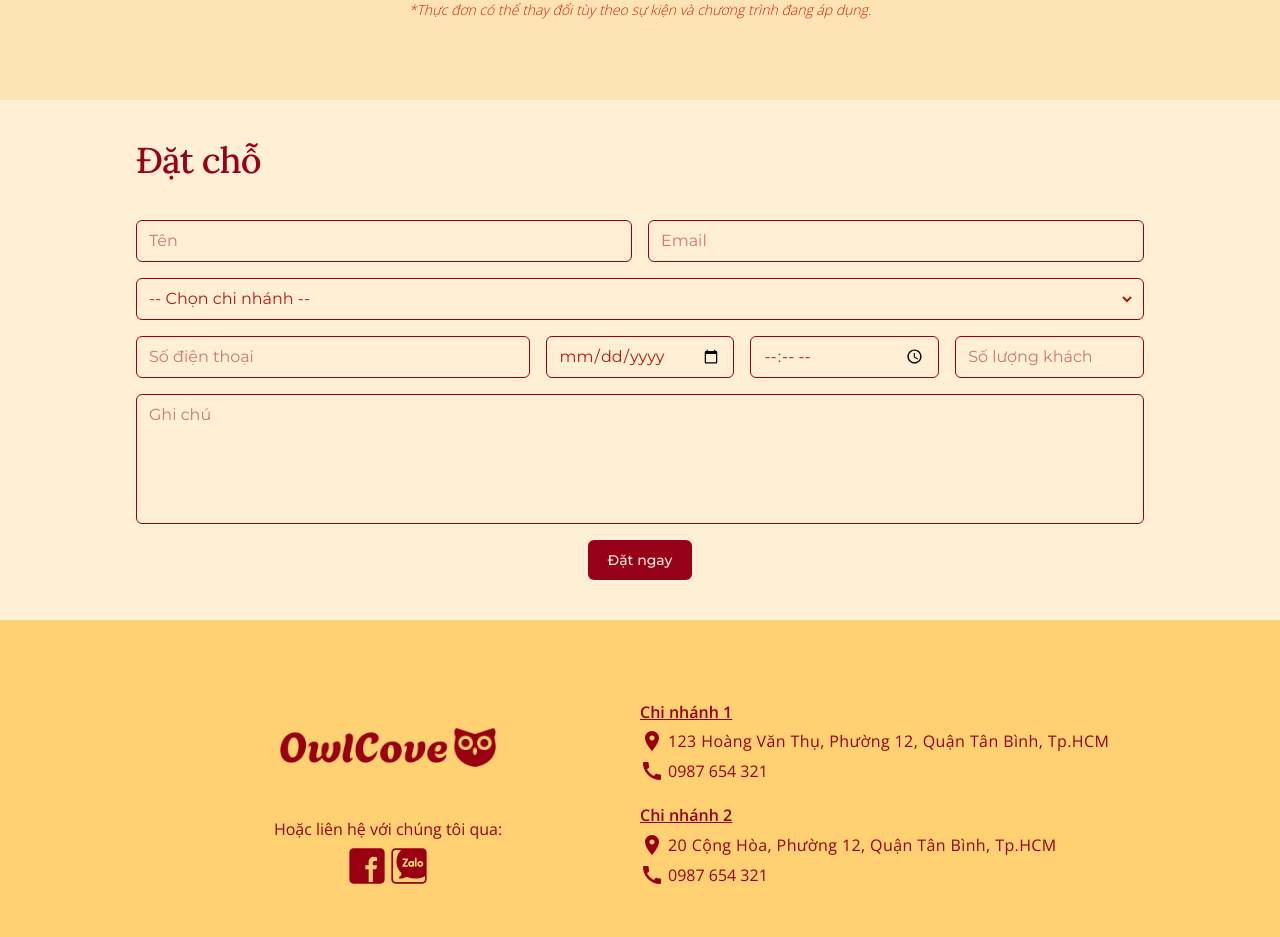
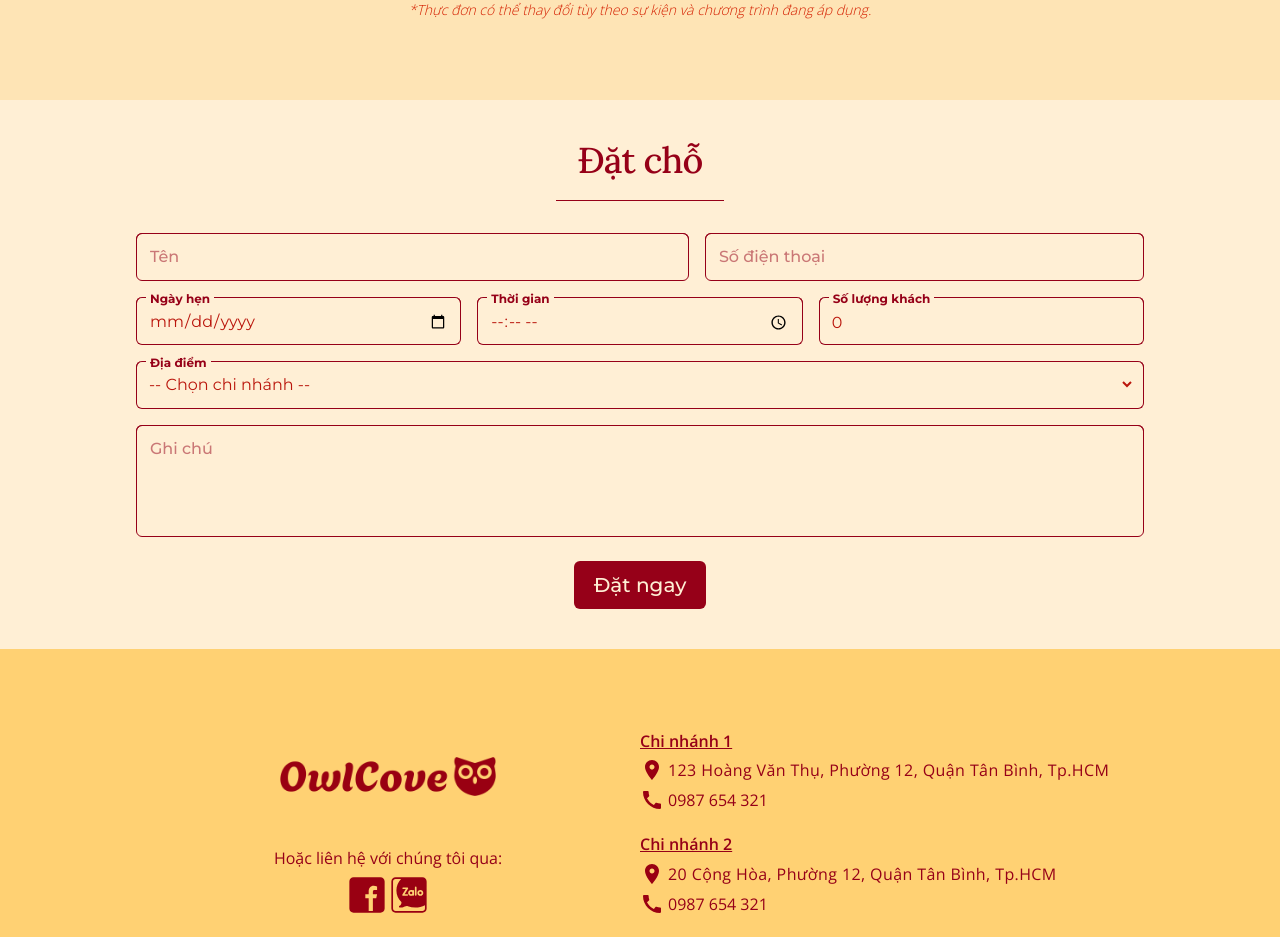
Before and after one commit to DukeHaymich/Owlcove, a Next.js app in the folder frontend/: page / in a window 1280 px wide. Shown: the part 3296-4233 px from the top of the page. Built offline with nearby package versions, Linux system fonts and the light colour scheme.

Commit message:
add: form fields' label, scroll margin

```diff
--- a/frontend/src/components/common/Input/index.tsx
+++ b/frontend/src/components/common/Input/index.tsx
@@ -1,21 +1,34 @@
 import { VariantProps } from 'class-variance-authority';
+import clsx from 'clsx';
 import * as React from 'react';
 import { InputHTMLAttributes } from 'react';
-import { inputVariants } from './style';
+import { inputLabelVariants, inputVariants } from './style';
 
 interface InputProps
   extends InputHTMLAttributes<HTMLInputElement>,
-    VariantProps<typeof inputVariants> {}
+    VariantProps<typeof inputVariants> {
+  label?: string;
+  containerClassName?: string;
+}
 
 const Input = React.forwardRef<HTMLInputElement, InputProps>(
-  ({ className, variant, scale, type, ...props }, ref) => {
+  ({ className, containerClassName, variant, scale, type, label, id, ...props }, ref) => {
     return (
+      <div className={clsx('relative', containerClassName)}>
         <input
           type={type}
           className={inputVariants({ variant, scale, className })}
           ref={ref}
+          id={id}
           {...props}
+          placeholder=''
         />
+        <label
+          className={inputLabelVariants({ variant, scale })}
+          htmlFor={id}>
+          {label}
+        </label>
+      </div>
     );
   }
 );
--- a/frontend/src/components/common/Input/style.ts
+++ b/frontend/src/components/common/Input/style.ts
@@ -1,14 +1,14 @@
 import { cva } from "class-variance-authority";
 
-export const inputVariants = cva(
-  "box-content transition-color duration-200",
+const inputVariants = cva(
+  "transition-all w-full peer",
   {
     variants: {
       variant: {
-        outline: "bg-cream-100 text-primary-light border border-primary hover:bg-cream-200/20 focus:bg-cream-200/50 outline-none focus:ring-0 placeholder:text-primary/50 focus:border-primary-lighter",
+        outline: "bg-transparent text-primary-light outline-none focus:ring-0 border border-primary placeholder-shown:border-t border-t-0 focus:border-primary-lighter focus:border-t-0 hover:bg-cream-200/20 focus:bg-cream-200/50",
       },
       scale: {
-        normal: "h-10 px-3 rounded-md"
+        normal: "h-12 px-3 pt-1 rounded-md"
       }
     },
     defaultVariants: {
@@ -16,4 +16,24 @@ export const inputVariants = cva(
       scale: "normal",
     },
   }
-)
+);
+
+const inputLabelVariants = cva(
+  "before:content[' '] after:content[' '] pointer-events-none absolute left-0 flex h-full w-full select-none transition-all",
+  {
+    variants: {
+      variant: {
+        outline: "font-bold text-primary peer-hover:text-primary-light peer-placeholder-shown:peer-hover:text-primary-light/65 peer-placeholder-shown:peer-focus:text-primary-light before:pointer-events-none before:box-border before:block before:border-primary before:transition-all after:pointer-events-none after:box-border after:block after:flex-grow after:border-primary after:transition-all peer-placeholder-shown:text-primary/50 peer-placeholder-shown:font-medium peer-placeholder-shown:before:border-primary peer-placeholder-shown:after:border-primary peer-focus:text-primary-lighter peer-focus:font-bold peer-focus:before:border-primary-lighter peer-focus:after:border-primary-lighter",
+      },
+      scale: {
+        normal: "-top-1.5 text-xs peer-placeholder-shown:text-base peer-focus:text-xs peer-focus:leading-tight peer-placeholder-shown:leading-[3.75] before:mt-1.5 before:mr-1 before:h-1.5 before:w-2.5 before:border-t before:border-l before:rounded-tl-md after:mt-1.5 after:ml-1 after:h-1.5 after:w-2.5 after:border-t after:border-r after:rounded-tr-md"
+      }
+    },
+    defaultVariants: {
+      variant: "outline",
+      scale: "normal",
+    },
+  }
+);
+
+export { inputVariants, inputLabelVariants }
--- a/frontend/src/components/common/Select/index.tsx
+++ b/frontend/src/components/common/Select/index.tsx
@@ -1,20 +1,34 @@
 import { VariantProps } from 'class-variance-authority';
 import React, { OptionHTMLAttributes, SelectHTMLAttributes } from 'react';
-import { selectContainerVariants, selectOptionVariants, selectPrimitiveVariants } from './style';
+import {
+  selectContainerVariants,
+  selectLabelVariants,
+  selectOptionVariants,
+  selectPrimitiveVariants,
+} from './style';
 
 interface SelectProps
   extends SelectHTMLAttributes<HTMLSelectElement>,
-    VariantProps<typeof selectContainerVariants> {}
+    VariantProps<typeof selectContainerVariants> {
+  label?: string;
+  containerClassName?: string;
+}
 
 const Select = React.forwardRef<HTMLSelectElement, SelectProps>(
-  ({ className, variant, scale, ...props }, ref) => {
+  ({ className, containerClassName, variant, scale, label, id, ...props }, ref) => {
     return (
-      <div className={selectContainerVariants({ variant, scale, className })}>
+      <div className={selectContainerVariants({ variant, scale, className: containerClassName })}>
         <select
-          className={selectPrimitiveVariants({ scale })}
+          className={selectPrimitiveVariants({ scale, className })}
           ref={ref}
+          id={id}
           {...props}
         />
+        <label
+          className={selectLabelVariants({ variant, scale })}
+          htmlFor={id}>
+          {label}
+        </label>
       </div>
     );
   }
--- a/frontend/src/components/common/Select/style.ts
+++ b/frontend/src/components/common/Select/style.ts
@@ -1,14 +1,14 @@
 import { cva } from "class-variance-authority";
 
 const selectContainerVariants = cva(
-  "box-content transition-color duration-200",
+  "transition-all relative",
   {
     variants: {
       variant: {
-        outline: "bg-cream-100 text-primary-light border border-primary hover:bg-cream-200/20 has-[:focus]:bg-cream-200/50 has-[:focus]:border-primary-lighter",
+        outline: "bg-transparent text-primary-light border border-primary border-t-0 hover:bg-cream-200/20 has-[:focus]:bg-cream-200/50 has-[:focus]:border-primary-lighter",
       },
       scale: {
-        normal: "h-10 rounded-md"
+        normal: "h-12 rounded-md"
       }
     },
     defaultVariants: {
@@ -19,7 +19,7 @@ const selectContainerVariants = cva(
 )
 
 const selectPrimitiveVariants = cva(
-  'h-full w-full border-r-transparent bg-transparent outline-none focus:ring-0 placeholder:text-primary/50',
+  'h-full w-full border-r-transparent bg-transparent outline-none focus:ring-0 peer',
   {
     variants: {
       scale: {
@@ -31,6 +31,27 @@ const selectPrimitiveVariants = cva(
     },
   }
 )
+
+
+const selectLabelVariants = cva(
+  "before:content[' '] after:content[' '] pointer-events-none absolute left-0 flex h-full w-full select-none transition-all",
+  {
+    variants: {
+      variant: {
+        outline: "font-bold text-primary peer-hover:text-primary-light peer-placeholder-shown:peer-hover:text-primary-light/65 peer-placeholder-shown:peer-focus:text-primary-light before:pointer-events-none before:box-border before:block before:border-primary before:transition-all after:pointer-events-none after:box-border after:block after:flex-grow after:border-primary after:transition-all peer-placeholder-shown:text-primary/50 peer-placeholder-shown:font-medium peer-placeholder-shown:before:border-primary peer-placeholder-shown:after:border-primary peer-focus:text-primary-lighter peer-focus:font-bold peer-focus:before:border-primary-lighter peer-focus:after:border-primary-lighter",
+      },
+      scale: {
+        normal: "-top-1.5 text-xs peer-placeholder-shown:text-base peer-focus:text-xs peer-focus:leading-tight peer-placeholder-shown:leading-[3.75] before:mt-1.5 before:mr-1 before:h-1.5 before:w-2.5 before:border-t before:border-l before:rounded-tl-md after:mt-1.5 after:ml-1 after:h-1.5 after:w-2.5 after:border-t after:border-r after:rounded-tr-md before:-ml-px after:-mr-px"
+      }
+    },
+    defaultVariants: {
+      variant: "outline",
+      scale: "normal",
+    },
+  }
+);
+
+
 const selectOptionVariants = cva("m-10",
   {
     variants: {
@@ -44,4 +65,4 @@ const selectOptionVariants = cva("m-10",
   }
 )
 
-export { selectContainerVariants, selectPrimitiveVariants, selectOptionVariants };
+export { selectContainerVariants, selectPrimitiveVariants, selectOptionVariants, selectLabelVariants };
--- a/frontend/src/components/common/Textarea/index.tsx
+++ b/frontend/src/components/common/Textarea/index.tsx
@@ -1,20 +1,32 @@
 import * as React from 'react';
-import { textareaVariants } from './style';
+import { textareaLabelVariants, textareaVariants } from './style';
 import { TextareaHTMLAttributes } from 'react';
 import { VariantProps } from 'class-variance-authority';
+import clsx from 'clsx';
 
 interface TextareaProps
   extends TextareaHTMLAttributes<HTMLTextAreaElement>,
-    VariantProps<typeof textareaVariants> {}
+    VariantProps<typeof textareaVariants> {
+  label?: string;
+  containerClassName?: string;
+}
 
 const Textarea = React.forwardRef<HTMLTextAreaElement, TextareaProps>(
-  ({ className, variant, ...props }, ref) => {
+  ({ className, containerClassName, variant, scale, label, id, ...props }, ref) => {
     return (
-      <textarea
-        className={textareaVariants({ variant, className })}
-        ref={ref}
-        {...props}
-      />
+      <div className={clsx('relative', containerClassName)}>
+        <textarea
+          className={textareaVariants({ variant, className })}
+          ref={ref}
+          {...props}
+          placeholder=''
+        />
+        <label
+          className={textareaLabelVariants({ variant, scale })}
+          htmlFor={id}>
+          {label}
+        </label>
+      </div>
     );
   }
 );
--- a/frontend/src/components/common/Textarea/style.ts
+++ b/frontend/src/components/common/Textarea/style.ts
@@ -1,11 +1,11 @@
 import { cva } from "class-variance-authority";
 
-export const textareaVariants = cva(
-  "box-content transition-color duration-200",
+const textareaVariants = cva(
+  "transition-all w-full h-full peer",
   {
     variants: {
       variant: {
-        outline: "bg-cream-100 text-primary-light border border-primary hover:bg-cream-200/20 focus:bg-cream-200/50 outline-none focus:ring-0 placeholder:text-primary/50 focus:border-primary-lighter",
+        outline: "bg-transparent text-primary-light outline-none focus:ring-0 border border-primary placeholder-shown:border-t border-t-0 focus:border-primary-lighter focus:border-t-0 hover:bg-cream-200/20 focus:bg-cream-200/50",
       },
       scale: {
         normal: "px-3 py-2 rounded-md"
@@ -13,7 +13,27 @@ export const textareaVariants = cva(
     },
     defaultVariants: {
       variant: "outline",
-      scale: 'normal',
+      scale: "normal",
     },
   }
-)
+);
+
+const textareaLabelVariants = cva(
+  "before:content[' '] after:content[' '] pointer-events-none absolute left-0 flex h-full w-full select-none transition-all",
+  {
+    variants: {
+      variant: {
+        outline: "font-bold text-primary peer-hover:text-primary-light peer-placeholder-shown:peer-hover:text-primary-light/65 peer-placeholder-shown:peer-focus:text-primary-light before:pointer-events-none before:box-border before:block before:border-primary before:transition-all after:pointer-events-none after:box-border after:block after:flex-grow after:border-primary after:transition-all peer-placeholder-shown:text-primary/50 peer-placeholder-shown:font-medium peer-placeholder-shown:before:border-primary peer-placeholder-shown:after:border-primary peer-focus:text-primary-lighter peer-focus:font-bold peer-focus:before:border-primary-lighter peer-focus:after:border-primary-lighter",
+      },
+      scale: {
+        normal: "-top-1.5 text-xs peer-placeholder-shown:text-base peer-focus:text-xs peer-focus:leading-tight peer-placeholder-shown:leading-[3.75] before:mt-1.5 before:mr-1 before:h-1.5 before:w-2.5 before:border-t before:border-l before:rounded-tl-md after:mt-1.5 after:ml-1 after:h-1.5 after:w-2.5 after:border-t after:border-r after:rounded-tr-md"
+      }
+    },
+    defaultVariants: {
+      variant: "outline",
+      scale: "normal",
+    },
+  }
+);
+
+export { textareaVariants, textareaLabelVariants };
--- a/frontend/src/components/ui/blocks/Reservation/Form.tsx
+++ b/frontend/src/components/ui/blocks/Reservation/Form.tsx
@@ -17,7 +17,11 @@ export default function Form() {
     register,
     // watch,
     formState: { errors },
-  } = useForm<IReservationForm>();
+  } = useForm<IReservationForm>({
+    defaultValues: {
+      customerCount: 0,
+    },
+  });
 
   const onSubmit = (data: IReservationForm) => {
     console.log(data);
@@ -28,21 +32,40 @@ export default function Form() {
   return (
     <form
       onSubmit={handleSubmit(onSubmit)}
-      className='grid grid-cols-10 gap-4'>
+      className='grid grid-cols-9 gap-4'>
       <Input
         type='text'
-        placeholder='Tên'
-        className='col-span-5'
+        label='Tên'
+        containerClassName='col-span-5'
         {...register('name')}
       />
       <Input
-        type='email'
-        placeholder='Email'
-        className='col-span-5'
-        {...register('email')}
+        type='tel'
+        label='Số điện thoại'
+        containerClassName='col-span-4'
+        {...register('phone')}
+      />
+      <Input
+        type='date'
+        label='Ngày hẹn'
+        containerClassName='col-span-3'
+        {...register('date')}
+      />
+      <Input
+        type='time'
+        label='Thời gian'
+        containerClassName='col-span-3'
+        {...register('time')}
+      />
+      <Input
+        type='number'
+        label='Số lượng khách'
+        containerClassName='col-span-3'
+        {...register('customerCount')}
       />
       <Select
-        className='col-span-full'
+        label='Địa điểm'
+        containerClassName='col-span-full'
         defaultValue=''
         {...register('branch')}>
         <SelectOption
@@ -61,46 +84,17 @@ export default function Form() {
           );
         })}
       </Select>
-      {/* <Input
-        type='option'
-        placeholder='Chi nhánh'
-        className='col-span-full'
-        {...register('branch')}
-      /> */}
-      <Input
-        type='tel'
-        placeholder='Số điện thoại'
-        className='col-span-4'
-        {...register('phone')}
-      />
-      <Input
-        type='date'
-        placeholder='Ngày'
-        className='col-span-2'
-        {...register('date')}
-      />
-      <Input
-        type='time'
-        placeholder='Thời gian'
-        className='col-span-2'
-        {...register('time')}
-      />
-      <Input
-        type='number'
-        placeholder='Số lượng khách'
-        className='col-span-2'
-        {...register('customerCount')}
-      />
       <Textarea
-        placeholder='Ghi chú'
-        className='col-span-full h-28 resize-none'
+        label='Ghi chú'
+        containerClassName='col-span-full h-28'
+        className='resize-none'
         {...register('note')}
       />
-      {errors.email && <p>Email is required!</p>}
-      <div className='col-span-full flex'>
+      {errors.phone && <p>Phone is required!</p>}
+      <div className='col-span-full mx-auto mt-2'>
         <Button
           type='submit'
-          className='mx-auto px-10'>
+          className='px-12 py-6 text-xl'>
           Đặt ngay
         </Button>
       </div>
--- a/frontend/src/components/ui/blocks/Reservation/index.tsx
+++ b/frontend/src/components/ui/blocks/Reservation/index.tsx
@@ -3,9 +3,12 @@ import Form from './Form';
 
 export default function Reservation() {
   return (
-    <section className='bg-cream-100 px-5 py-10'>
+    <section
+      className='scroll-mt-20 bg-cream-100 px-5 py-10'
+      id='reservations'>
       <div className='content-view-box'>
-        <h1 className='mb-10 font-serif font-medium text-primary text-heading'>Đặt chỗ</h1>
+        <h1 className='text-center font-serif font-medium text-primary text-heading'>Đặt chỗ</h1>
+        <div className='mx-auto mb-8 mt-5 h-px w-1/6 bg-primary' />
         <Form />
       </div>
     </section>
--- a/frontend/src/data/heroslider.ts
+++ b/frontend/src/data/heroslider.ts
@@ -15,7 +15,7 @@ export const heroSliderData: IHeroSliderItem[] = [
     img: Hero2,
     description: 'Hòa mình vào không gian cân bằng giữa sang trọng và mộc mạc, thưởng thức bữa ăn ấm áp được phục vụ tận tình chu đáo.',
     link: {
-      url: '/reservations',
+      url: '#reservations',
       description: 'Đặt chỗ ngay'
     }
   }
--- a/frontend/src/utils/type/reservation.ts
+++ b/frontend/src/utils/type/reservation.ts
@@ -1,6 +1,5 @@
 export interface IReservationForm {
   name: string;
-  email: string;
   phone: string;
   date: string;
   time: string;
```
Also changed, not shown: frontend/src/components/ui/blocks/HeroSlider/Content/Divider.tsx (+5 -3 lines). Lines whose indentation alone changed are shown as unchanged.
